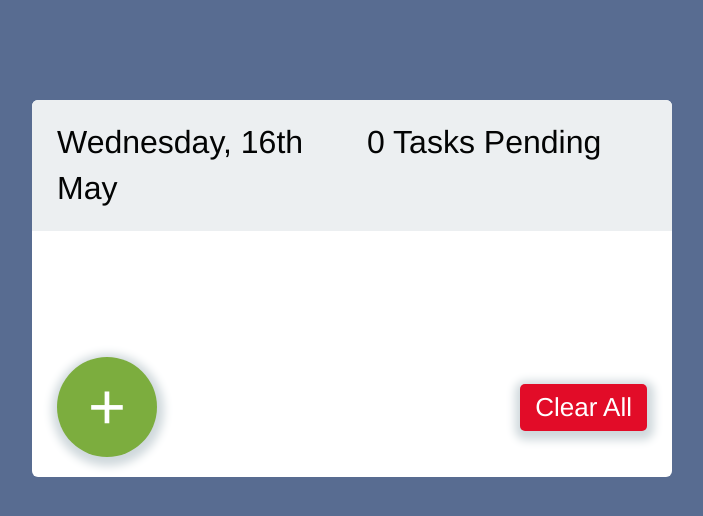
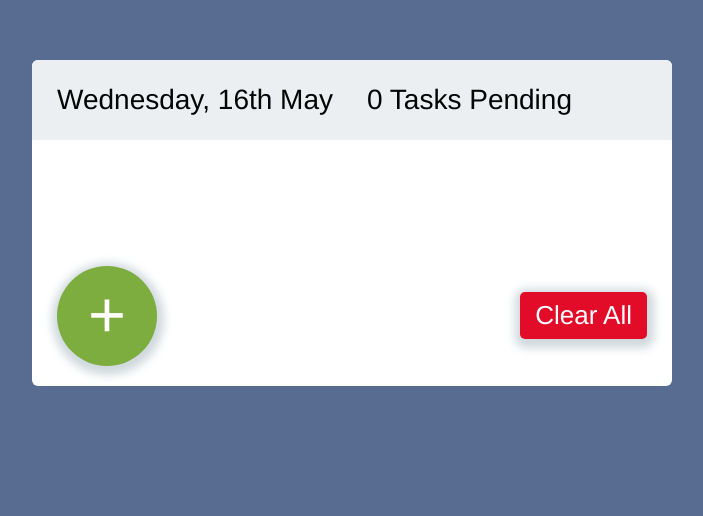
Before and after one commit to JamieSullivanD15/React-Todo-App, a React (Create React App) app: page / in a window 1280 px wide. Shown: the top 516 px of the page, without its empty margins (288-991 px from the left). Built offline with nearby package versions, Linux system fonts and the light colour scheme.

Commit message:
Added PropTypes and removed unecessary code.

```diff
--- a/src/App.css
+++ b/src/App.css
@@ -1,8 +1,8 @@
 .heading-font, .interface .header span {
-  font-size: 30px; }
+  font-size: 26px; }
 
 .task-font, .todo-item .container {
-  font-size: 26px; }
+  font-size: 22px; }
 
 .add-button-font, .footer .add-button {
   font-size: 55px; }
@@ -161,9 +161,9 @@
   .interface {
     width: 90%; }
   .heading-font, .interface .header span {
-    font-size: 24px; }
+    font-size: 22px; }
   .task-font, .todo-item .container {
-    font-size: 20px; }
+    font-size: 18px; }
   .add-button-font, .footer .add-button {
     font-size: 40px; }
   .add-button {
@@ -188,7 +188,7 @@
   .interface {
     width: 50%; }
   .heading-font, .interface .header span {
-    font-size: 32px; }
+    font-size: 28px; }
   .add-button-font, .footer .add-button {
     font-size: 65px; }
   .add-button {
@@ -208,7 +208,7 @@ body {
   border-radius: 6px;
   background-color: #fff;
   min-height: 10vh;
-  margin: 100px auto; }
+  margin: 60px auto; }
   .interface .header {
     padding: 20px 10px;
     background-color: #ECEFF1;
--- a/src/Sass/_add-todo.scss
+++ b/src/Sass/_add-todo.scss
@@ -4,7 +4,7 @@
   padding-left: 45px;
   visibility: hidden;
   font-size: 18px;
-}
+} // error-text
 
 .new-todo {
   padding: 0 30px;
--- a/src/Sass/_main.scss
+++ b/src/Sass/_main.scss
@@ -11,7 +11,7 @@ body {
   border-radius: 6px;
   background-color: #fff;
   min-height: 10vh;
-  margin: 100px auto;
+  margin: 60px auto;
 
   .header {
     padding: 20px 10px;
@@ -28,4 +28,4 @@ body {
   .body {
     padding: 20px 10px;
   }
-}
+} // interface
--- a/src/Sass/_media-queries.scss
+++ b/src/Sass/_media-queries.scss
@@ -5,11 +5,11 @@
   }
 
   .heading-font {
-    font-size: 24px;
+    font-size: 22px;
   }
 
   .task-font {
-    font-size: 20px;
+    font-size: 18px;
   }
 
   .add-button-font {
@@ -54,7 +54,7 @@
   }
 
   .heading-font {
-    font-size: 32px;
+    font-size: 28px;
   }
 
   .add-button-font {
--- a/src/Sass/_todo-item.scss
+++ b/src/Sass/_todo-item.scss
@@ -17,7 +17,7 @@
         vertical-align: middle;
       }
     }
-  }
+  } // delete
 
   /* The container */
   .container {
@@ -39,7 +39,7 @@
       opacity: 0;
       cursor: pointer;
     }
-  }
+  } // container
 
   /* Create a custom checkbox */
   .checkmark {
@@ -68,7 +68,7 @@
       -ms-transform: rotate(45deg);
       transform: rotate(45deg);
     }
-  }
+  } //checkmark
 
   /* On mouse-over, add a grey background color */
   .container:hover input ~ .checkmark {
--- a/src/Sass/_variables.scss
+++ b/src/Sass/_variables.scss
@@ -1,3 +1,4 @@
+
 // Breakpoints
 $phone-sm-width: 576px;
 $tablets-md-width: 768px;
@@ -16,11 +17,11 @@ $dark-red: #8f0a0b;
 
 // Font Super Classes
 .heading-font {
-  font-size: 30px;
+  font-size: 26px;
 }
 
 .task-font {
-  font-size: 26px;
+  font-size: 22px;
 }
 
 .add-button-font {
```
Also changed, not shown: src/App.js (+40 -4 lines), src/Components/AddTodo.js (+13 -1 lines), src/Components/TodoItem.js (+14 -5 lines), src/Components/Todos.js (+16 -3 lines).
